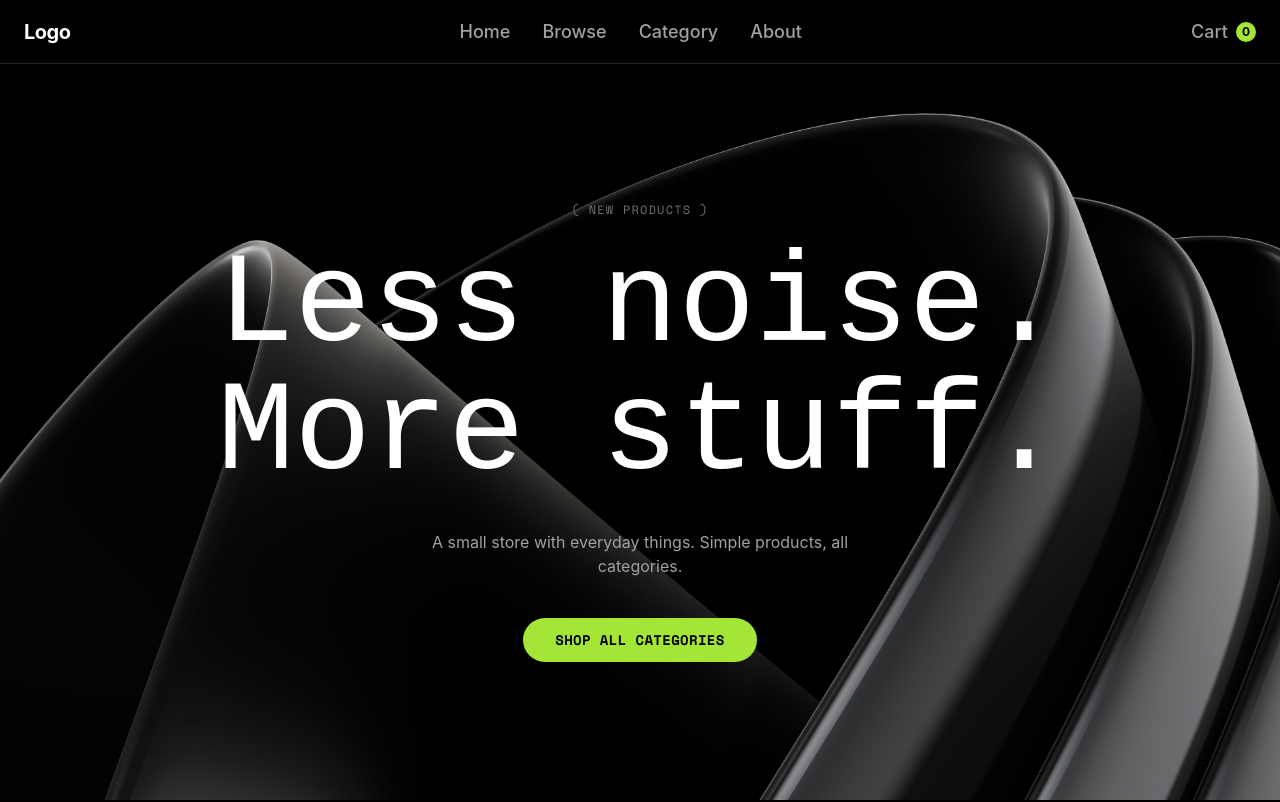
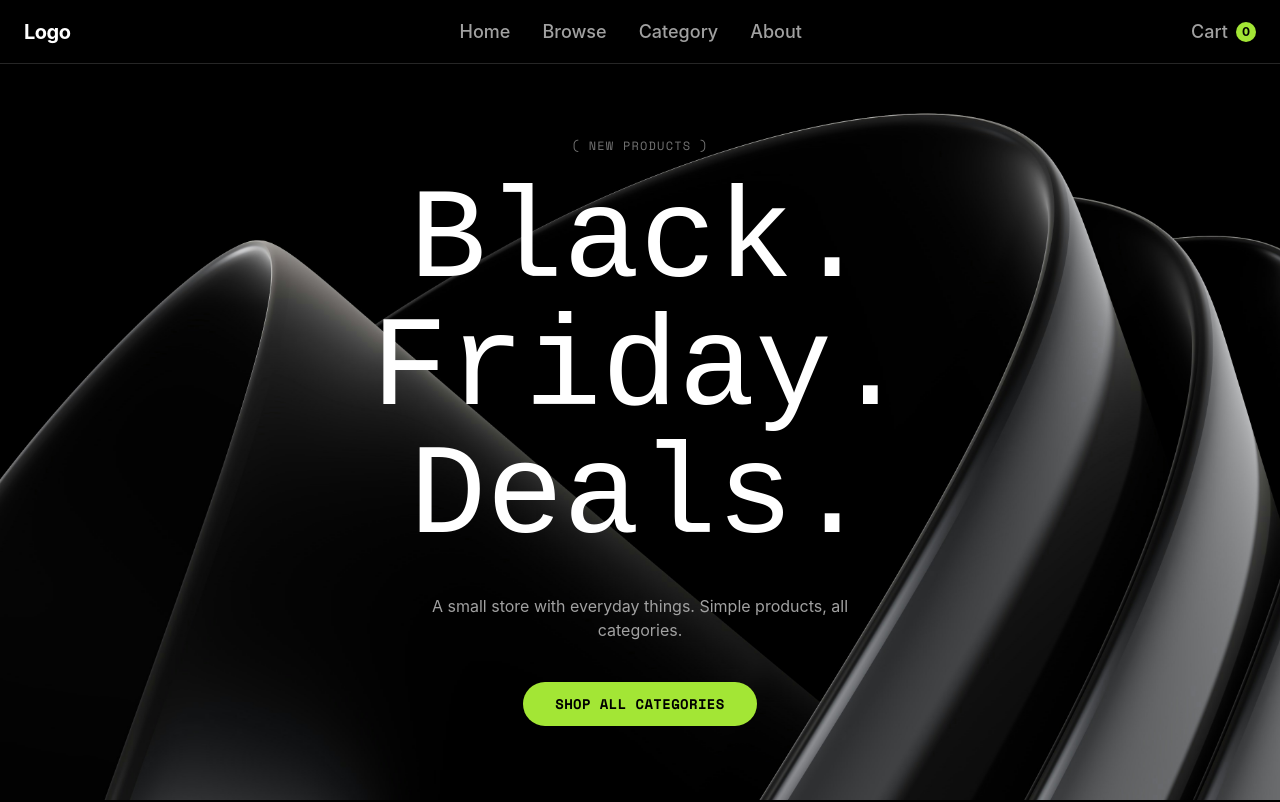
Before and after one commit to krand021/COMP3612-assign2, a website with bundled scripts: page index.html in a window 1280 px wide. Shown: the top 802 px of the page. Built offline with nearby package versions, Linux system fonts and the light colour scheme; a web font is replaced by a local one.

Commit message:
changed title

```diff
--- a/index.html
+++ b/index.html
@@ -48,7 +48,7 @@
           class="absolute inset-0 -z-10 h-full w-full object-cover opacity-100">
         <p class="label mb-6">( New products )</p>
         <h1 class="font-dot text-6xl leading-none text-white sm:text-8xl lg:text-9xl">
-          Less noise.<br>More stuff.
+          Black. <br> Friday. <br> Deals.
         </h1>
         <p class="mt-8 max-w-md text-neutral-400">
           A small store with everyday things. Simple products, all categories.
```
Also changed, not shown: css/styles.css.
